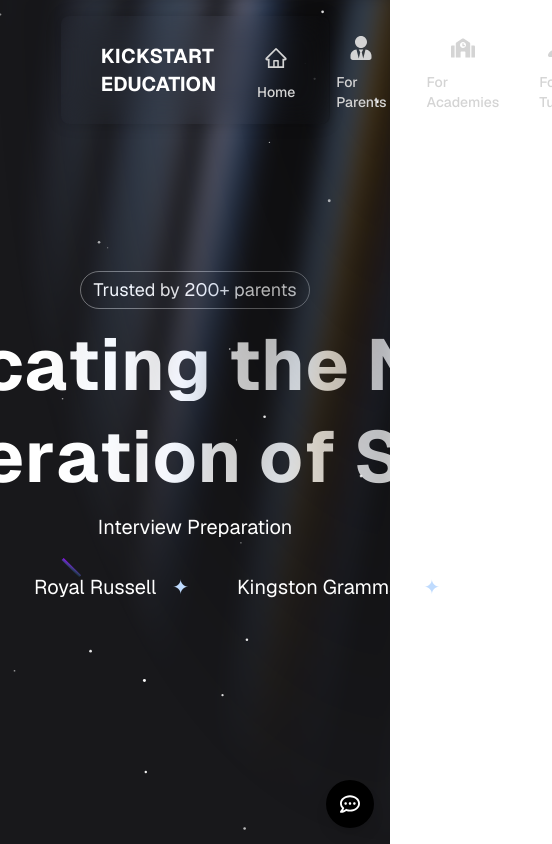
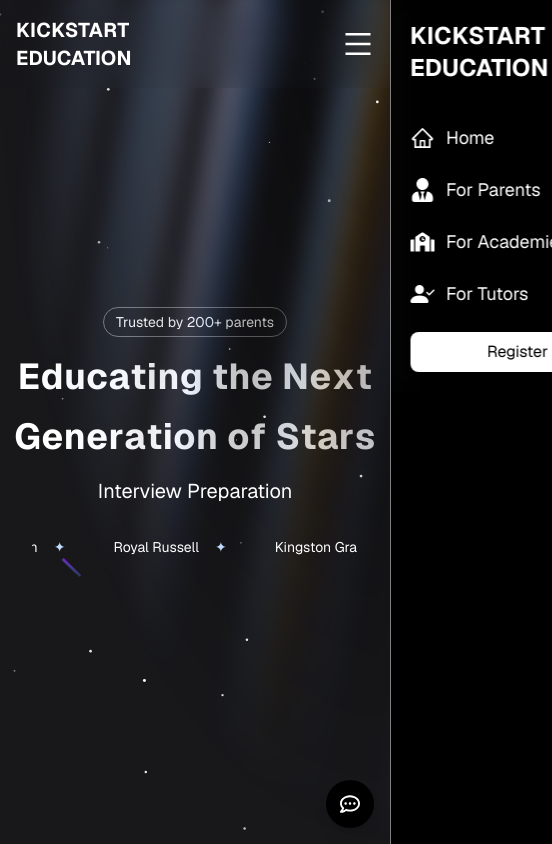
Before and after one commit to affanhamid/kickstart-project, a Next.js app: page / in a window 390 px wide. Shown: the whole page, 552 px wide, since content can reach past the window. Built offline with nearby package versions, Linux system fonts and the light colour scheme.

Commit message:
Started working on the mobile navbar

```diff
--- a/src/app/globals.css
+++ b/src/app/globals.css
@@ -1,7 +1,3 @@
 @tailwind base;
 @tailwind components;
 @tailwind utilities;
-
-* {
-  cursor: none !important;
-}
--- a/src/app/layout.tsx
+++ b/src/app/layout.tsx
@@ -17,9 +17,8 @@ export default function RootLayout({
   return (
     <html lang="en" className="dark">
       <body
-        className={`${GeistSans.className} antialiased w-screen h-screen overflow-hidden cursor-none`}
+        className={`${GeistSans.className} antialiased w-screen h-screen overflow-hidden`}
       >
-        <CustomCursor />
         <main className="bg-[#18181b] w-screen h-screen">{children}</main>
         <Navbar />
         <ContactUs />
--- a/src/app/page.tsx
+++ b/src/app/page.tsx
@@ -49,12 +49,12 @@ export default function Home() {
         <ShootingStars />
         <StarsBackground />
 
-        <section className="flex flex-col text-white items-center pt-10">
+        <section className="flex flex-col text-white items-center pt-10 px-5 sm:px-10">
           <header className="text-center">
-            <p className="text-lg border w-max mx-auto px-3 py-1 rounded-full mb-5 border-white/40">
+            <p className="text-sm sm:text-lg border w-max mx-auto px-3 py-1 rounded-full mb-5 border-white/40">
               Trusted by 200+ parents
             </p>
-            <h1 className="text-7xl font-bold tracking-[0.5px] flex flex-col">
+            <h1 className="text-4xl sm:text-6xl md:text-7xl font-bold tracking-[0.5px] flex flex-col">
               <span className="flex justify-center overflow-hidden">
                 {"Educating the Next".split("").map((letter, index) => (
                   <motion.span
@@ -70,7 +70,6 @@ export default function Home() {
                 ))}
               </span>
 
-              {/* Second Line */}
               <span className="flex pt-5 justify-center overflow-hidden">
                 {"Generation of Stars".split("").map((letter, index) => (
                   <motion.span
@@ -90,7 +89,7 @@ export default function Home() {
 
           <RotatingText />
           <motion.div
-            className="text-center w-[70%] text-xl"
+            className="text-center w-[90%] sm:w-[80%] md:w-[70%] text-sm sm:text-base md:text-xl"
             variants={schoolsVariants}
             initial="initial"
             animate="animate"
--- a/src/components/components/CustomCursor.tsx
+++ /dev/null
@@ -1,33 +0,0 @@
-"use client";
-import { useEffect, useState } from "react";
-
-const CustomCursor = () => {
-  const [pos, setPos] = useState({ x: -20, y: -20 });
-
-  useEffect(() => {
-    const handleMouseMove = (e: MouseEvent) => {
-      setPos({ x: e.pageX, y: e.pageY });
-    };
-
-    window.addEventListener("mousemove", handleMouseMove);
-    return () => {
-      window.removeEventListener("mousemove", handleMouseMove);
-    };
-  }, []);
-
-  return (
-    <div
-      className="w-3 h-3 fixed z-50 pointer-events-none"
-      style={{
-        transform: `translate(${pos.x}px, ${pos.y}px)`,
-        top: 0,
-        left: 0,
-      }}
-    >
-      <div className="border-t border-l border-t-white border-l-white absolute top-0 left-0 bottom-0 right-0"></div>
-      <div className="absolute top-0 left-0 bottom-0 right-0 w-0 h-0 border-solid border-r-white border-r-8 border-y-transparent border-y-8 border-l-0 transform rotate-45 translate-x-[4px]"></div>
-    </div>
-  );
-};
-
-export default CustomCursor;
--- a/src/components/components/Form.tsx
+++ b/src/components/components/Form.tsx
@@ -55,7 +55,7 @@ export const Form = () => {
         "Content-Type": "application/json",
       },
       body: JSON.stringify({
-        to: "affanhamid007@gmail.com",
+        to: process.env.EMAIL,
         subject: "Tutor Application Submission",
         text: `Here is the complete application data: ${generateReport(data)}`,
       }),
--- a/src/components/components/Logo.tsx
+++ b/src/components/components/Logo.tsx
@@ -2,7 +2,7 @@ import React from "react";
 
 export const Logo = () => {
   return (
-    <div className="flex flex-col font-bold">
+    <div className="flex flex-col font-bold text-white">
       <span className="tracking-[0.5px]">KICKSTART</span>
       <span>EDUCATION</span>
     </div>
--- a/src/components/components/Navbar.tsx
+++ b/src/components/components/Navbar.tsx
@@ -1,5 +1,6 @@
 "use client";
-import { AiOutlineHome } from "react-icons/ai";
+import { useState } from "react";
+import { AiOutlineMenu, AiOutlineClose, AiOutlineHome } from "react-icons/ai";
 import { FaUserTie, FaSchool } from "react-icons/fa";
 import { BsPersonCheckFill } from "react-icons/bs";
 import { motion } from "framer-motion";
@@ -7,6 +8,8 @@ import { navbarVariants } from "@/utils/animations";
 import { Logo } from "./Logo";
 
 export const Navbar = () => {
+  const [menuOpen, setMenuOpen] = useState(false);
+
   const links = [
     {
       title: "Home",
@@ -31,39 +34,101 @@ export const Navbar = () => {
   ];
 
   return (
+    <>
       <motion.nav
-      className="fixed z-30 top-0 p-4 w-full flex justify-center "
+        className="fixed z-30 top-0 p-4 w-full flex justify-between sm:justify-center items-center backdrop-blur-lg"
         variants={navbarVariants}
         initial="initial"
         animate="animate"
       >
-      <ul
-        className="flex justify-around items-center w-3/4 gap-10 px-10 py-3 backdrop-blur-lg rounded-lg text-white"
-        style={{ boxShadow: "0 0px 15px rgba(0, 0, 0, 0.2)" }}
-      >
-        <div className="flex-1 text-xl">
+        {/* Additional Logo Outside Hamburger Menu */}
+        <div className="flex items-center text-xl text-white sm:hidden">
           <Logo />
         </div>
+
+        {/* Mobile Hamburger Menu Button */}
+        <button
+          className="text-white sm:hidden"
+          onClick={() => setMenuOpen(!menuOpen)}
+        >
+          {menuOpen ? (
+            <AiOutlineClose className="h-8 w-8" />
+          ) : (
+            <AiOutlineMenu className="h-8 w-8" />
+          )}
+        </button>
+
+        {/* Desktop Navigation */}
+        <ul className="hidden sm:flex gap-8 backdrop-blur-lg p-3 rounded-lg shadow-lg text-white items-center w-3/4">
+          <li className="flex-1 text-xl">
+            <Logo />
+          </li>
           {links.map((link, index) => (
             <li key={index} className="flex flex-col items-center">
               <a
                 href={link.href}
                 className="flex flex-col items-center text-neutral-300 hover:text-white transition duration-200"
               >
-              <span className="p-2 bg-transparent rounded-full  transition duration-200">
+                <span className="p-2 bg-transparent rounded-full transition duration-200">
                   {link.icon}
                 </span>
-              <span className="mt-1 text-sm font-medium">{link.title}</span>
+                <span className="mt-1">{link.title}</span>
               </a>
             </li>
           ))}
+          <li>
             <a
               className="bg-white text-black px-3 py-2 rounded-lg"
               href="https://wa.me/+447413837007?text=I'm%20interested%20in%learning%more%about%kickstart"
             >
               Register Now
             </a>
+          </li>
         </ul>
       </motion.nav>
+
+      {/* Mobile Navigation */}
+      <div
+        className={`fixed top-0 right-0 h-full w-3/4 bg-black z-40 transition-transform ${
+          menuOpen ? "translate-x-0" : "translate-x-full"
+        }`}
+      >
+        {/* Close Button */}
+        <button
+          className="absolute top-4 right-4 text-white z-50"
+          onClick={() => setMenuOpen(false)}
+        >
+          <AiOutlineClose className="h-8 w-8" />
+        </button>
+
+        <ul className="backdrop-blur-lg p-5 text-white flex flex-col gap-6">
+          {/* Mobile-specific Logo */}
+          <li className="text-2xl mb-4">
+            <Logo />
+          </li>
+          {links.map((link, index) => (
+            <li key={index}>
+              <a
+                href={link.href}
+                className="flex items-center gap-3 text-lg hover:text-gray-400 transition duration-200"
+                onClick={() => setMenuOpen(false)}
+              >
+                {link.icon}
+                {link.title}
+              </a>
+            </li>
+          ))}
+          <li>
+            <a
+              className="bg-white text-black px-4 py-2 rounded-lg text-center block"
+              href="https://wa.me/+447413837007?text=I'm%20interested%20in%learning%more%about%kickstart"
+              onClick={() => setMenuOpen(false)}
+            >
+              Register Now
+            </a>
+          </li>
+        </ul>
+      </div>
+    </>
   );
 };
```
Lines whose indentation alone changed are shown as unchanged.
